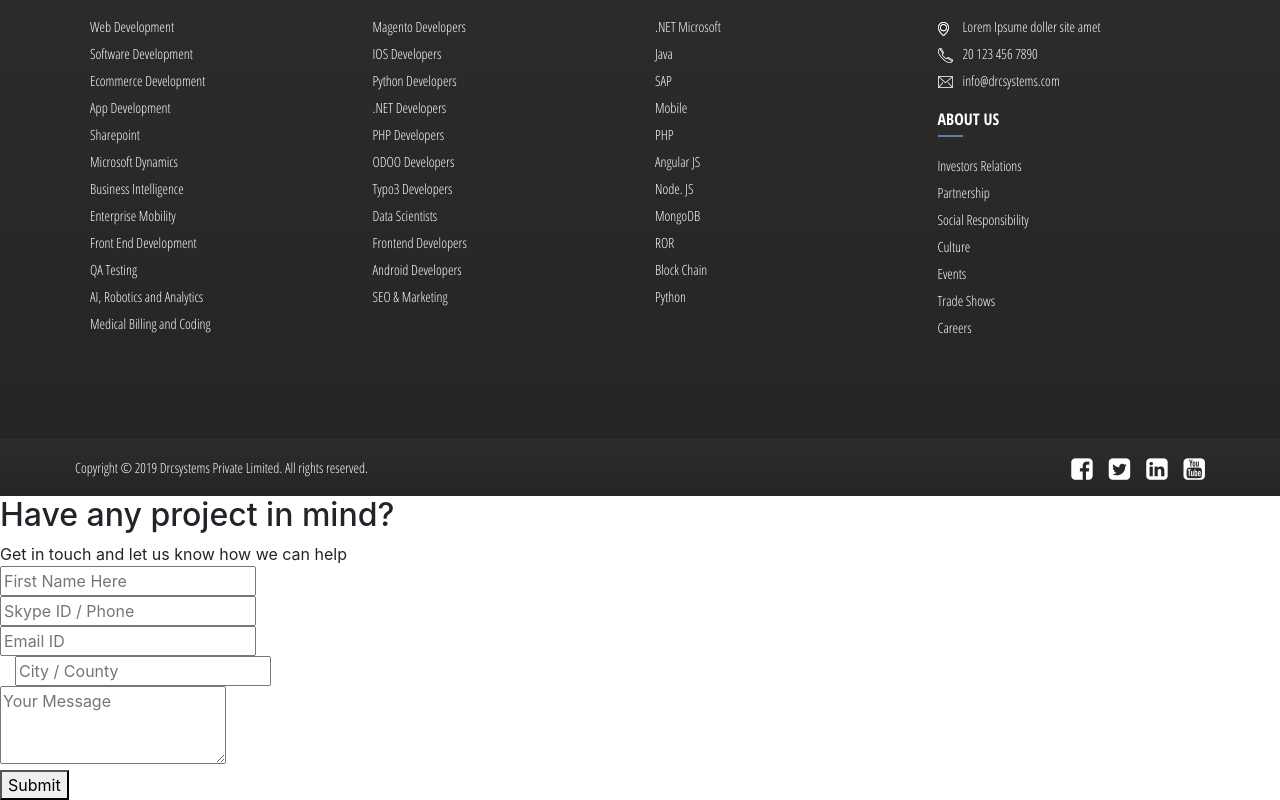
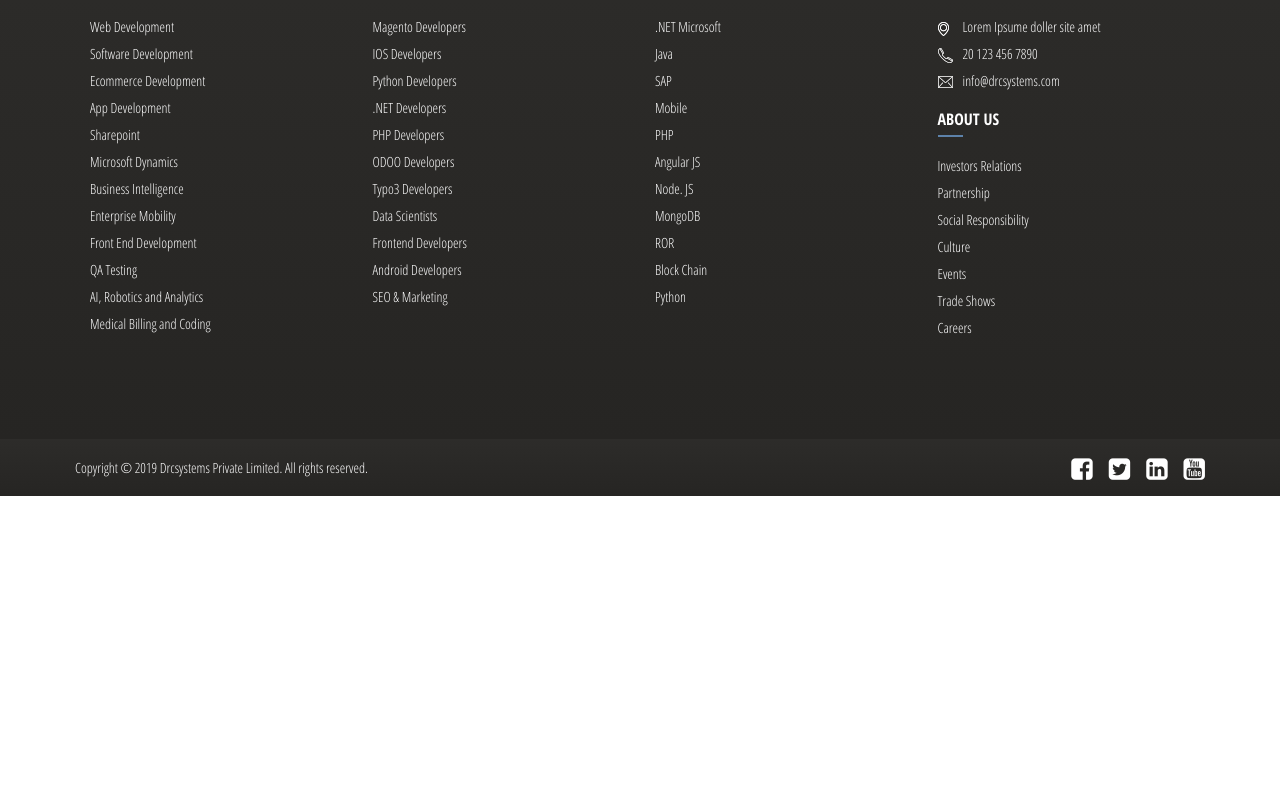
Before and after one commit to DarshanDave87/reactsamplepage, a React (Create React App) app: page / in a window 1280 px wide. Shown: the part 3879-4679 px from the top of the page. After the commit the page ends 4375 px from the top, so only its background shows below. Built offline with nearby package versions, Linux system fonts and the light colour scheme.

Commit message:
form changes

```diff
--- a/public/index.html
+++ b/public/index.html
@@ -20,11 +20,7 @@
   <body>
     <noscript>You need to enable JavaScript to run this app.</noscript>
     <div id="root"></div>
-    <section className="form-wrap container-fluid mt-4 pt-4">
-      <div className='shadow form mx-auto card col-sm-10 col-md-10 col-lg-8 col-xl-6 text-center mb-4 rounded-lg'>
-        <h2 className="pt-4">Have any project in mind?</h2>
-        <div className="why-cnt-sub mb-4">Get in touch and let us know how we can help</div>
-        <form name="contact" method="POST" data-netlify="true">
+    <form name="contact" netlify hidden>
       <div className="form-row">
         <div className="col">
           <input type="text" name="Name" className="form-control" placeholder="First Name Here" required />
@@ -48,8 +44,6 @@
       </div>
       <button type="submit" className="form-btn rounded-pill pr-4 pl-4 mt-4 btn btn-primary mb-2">Submit</button>
     </form>
-      </div>
-    </section>
 
 
     <script src="https://code.jquery.com/jquery-3.4.1.min.js" ></script>
--- a/src/components/layout/Form.js
+++ b/src/components/layout/Form.js
@@ -7,7 +7,7 @@ export class Form extends Component {
         <div className='shadow form mx-auto card col-sm-10 col-md-10 col-lg-8 col-xl-6 text-center mb-4 rounded-lg'>
           <h2 className="pt-4">Have any project in mind?</h2>
           <div className="why-cnt-sub mb-4">Get in touch and let us know how we can help</div>
-          <form name="contact" method="POST" data-netlify="true">
+          <form name="contact" method="POST">
             <div className="form-row">
               <div className="col">
                 <input type="text" className="form-control" placeholder="First Name Here" required />
```
Lines whose indentation alone changed are shown as unchanged.
